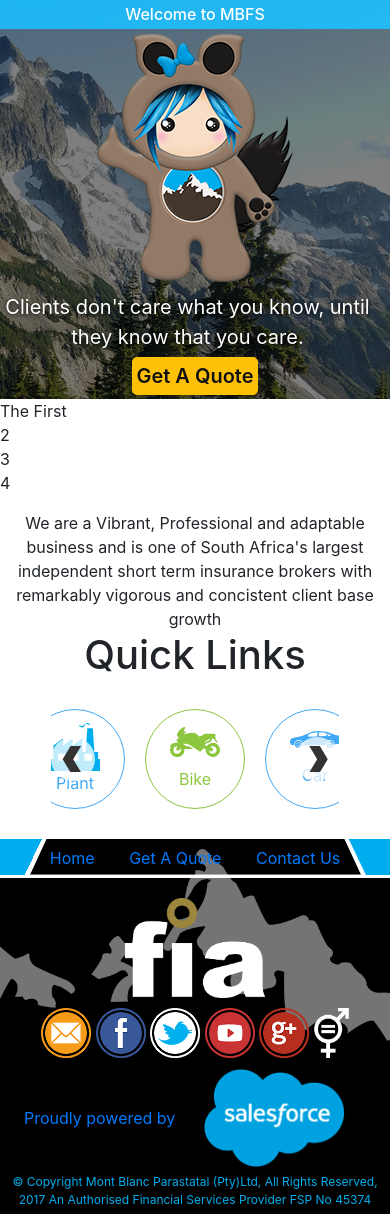
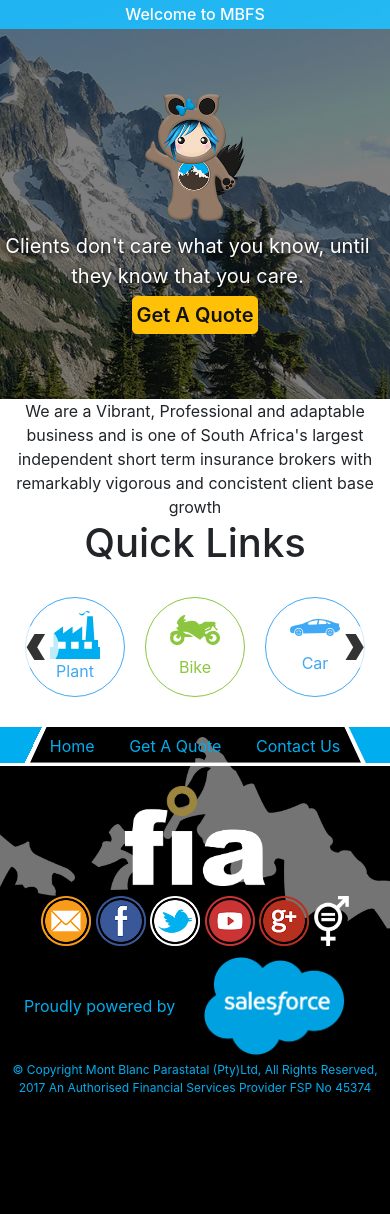
Before and after one commit to adrianvanwyk/Coherence, a Node server app: page / in a window 390 px wide. Shown: the part 101-1315 px from the top of the page. After the commit the page ends 1193 px from the top, so only its background shows below. Run offline with Node 20, Linux system fonts and the light colour scheme.

Commit message:
touch up

```diff
--- a/mbfs-website/content/css/scss/components/banner.scss
+++ b/mbfs-website/content/css/scss/components/banner.scss
@@ -134,6 +134,7 @@
       .banner-footer-monte {
         padding-bottom: 180px;
       }
+
       .c-banner-footer-monte {
         padding-bottom: 80px;
         width: 100px;
@@ -141,14 +142,18 @@
       }
     }
   }
-    @media only screen and (max-width:768px) {
-      .footer {
-        height: 370px;
-        border-top: none;
+  @media only screen and (max-width:768px) {
+    .footer {
+      height: 370px;
+      border-top: none;
 
       .call-to-action-container {
         flex-direction: column;
         flex-wrap: wrap;
+
+        img {
+          width: 100px;
+        }
 
         .call-to-action {
           order: 1;
@@ -159,6 +164,7 @@
           padding-bottom: 10px;
           order: 0;
         }
+
         .c-banner-footer-monte {
           padding-bottom: 20px;
           width: 180px;
--- a/mbfs-website/content/css/scss/components/footer.scss
+++ b/mbfs-website/content/css/scss/components/footer.scss
@@ -9,6 +9,10 @@
   background-repeat: no-repeat;
   background-position: 31% 10px;
   background-size: 450px;
+
+  a {
+    color: #00adee
+  }
 
   .footer-nav-wrapper {
     display: flex;
--- a/mbfs-website/content/css/scss/components/quickQuotes.scss
+++ b/mbfs-website/content/css/scss/components/quickQuotes.scss
@@ -195,5 +195,10 @@
       border: 1px solid #8cc63f;
       color: #8cc63f;
     }
+    @media only screen and (max-width:768px) {
+      width: 100%;
+      margin: 20px 0;
+    }
   }
+
 }
--- a/mbfs-website/views/index.ejs
+++ b/mbfs-website/views/index.ejs
@@ -10,7 +10,7 @@
   <body>
     <% include partials/components/header.ejs %>
     <% include partials/components/banner.ejs %>
-    <%- include('partials/components/navigation',{test:'The First'}) %>
+    <!-- <%- include('partials/components/navigation',{test:'The First'}) %> -->
     <% include partials/components/quickLinks.ejs %>
     <% include partials/components/footer.ejs %>
 
```
Also changed, not shown: mbfs-website/content/css/core.min.css.
